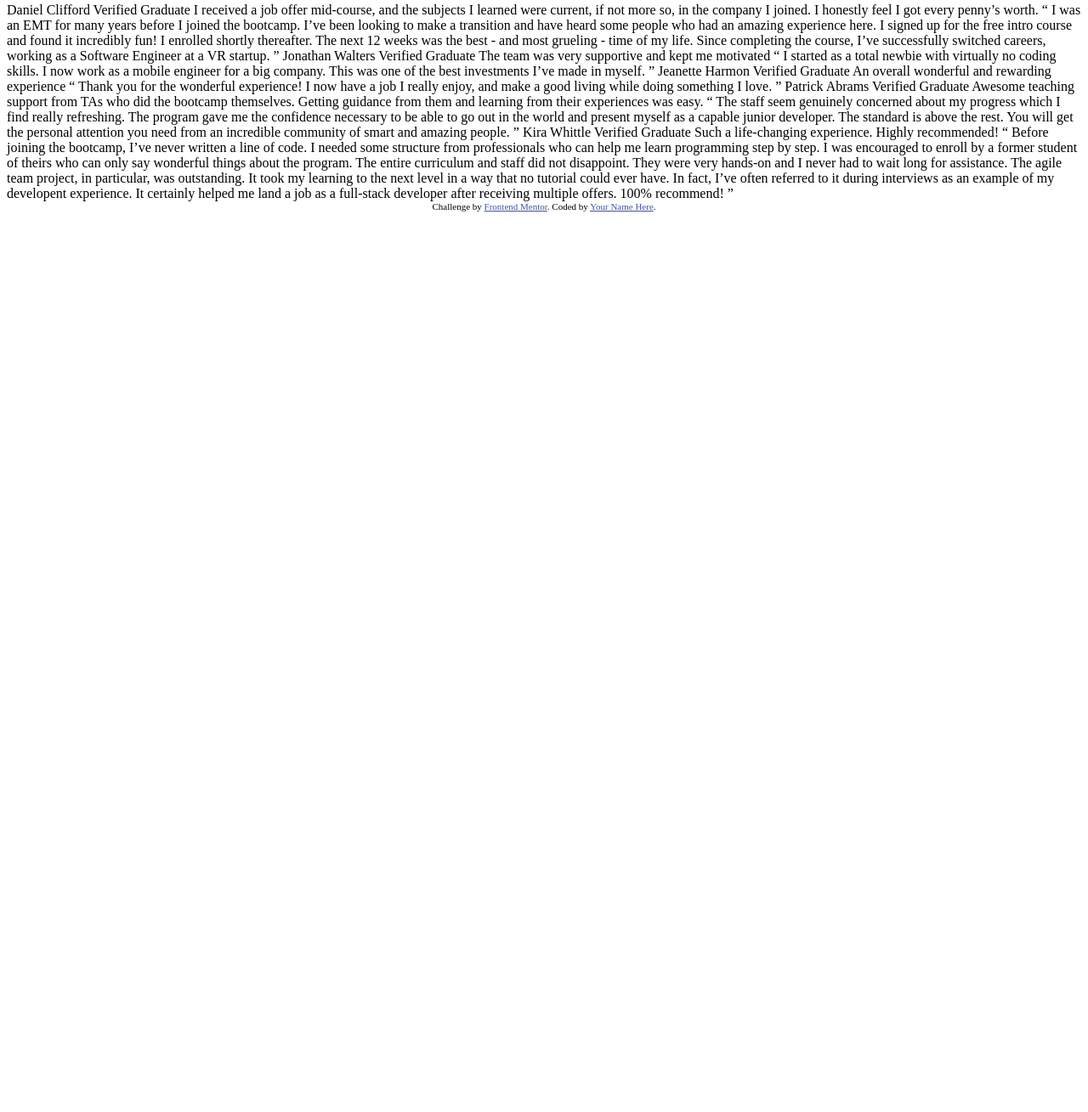
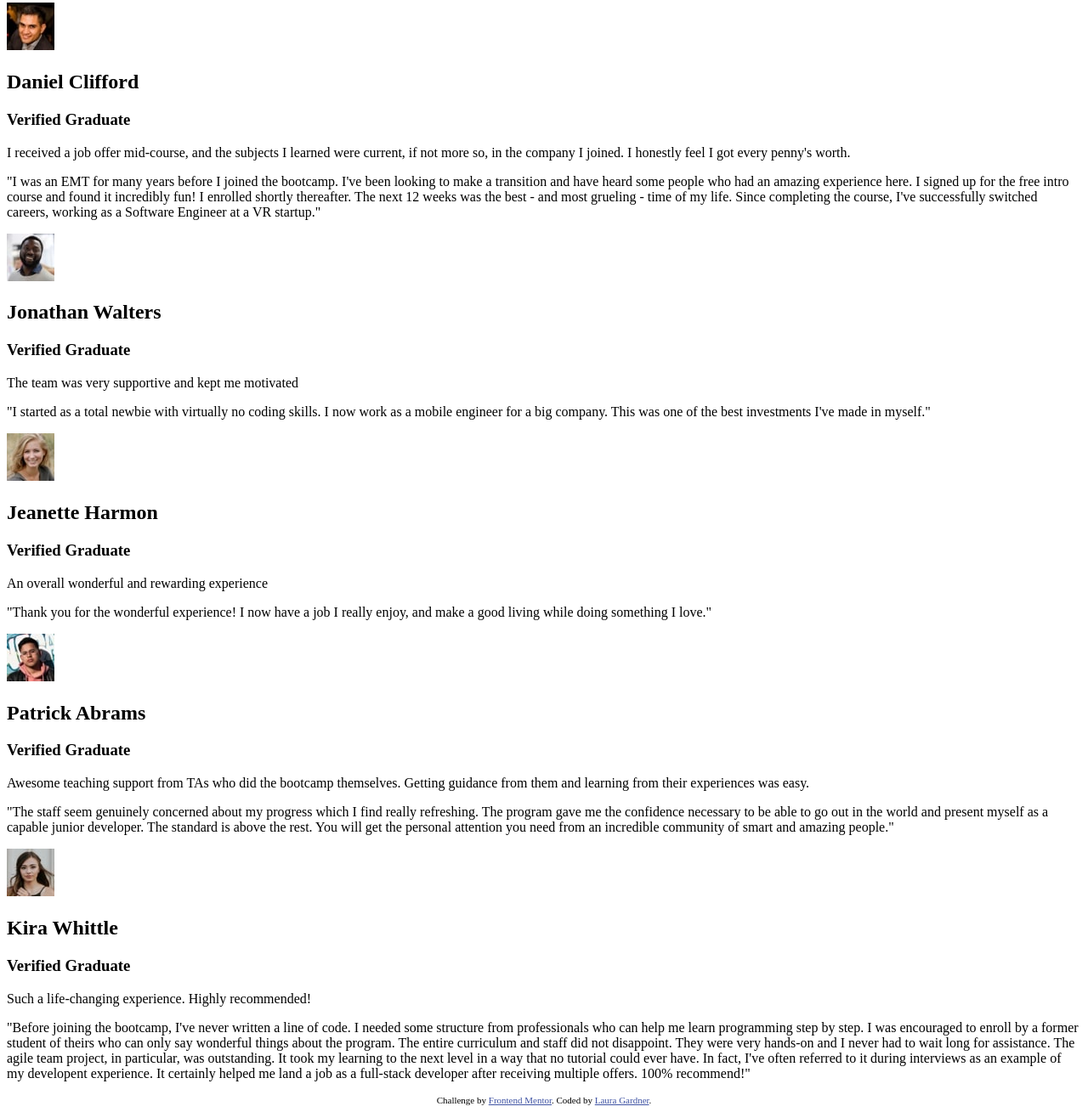
Before and after one commit to laura-gardner/testimonials-grid-section-main, a plain HTML site: page index.html in a window 1280 px wide. Shown: the part 5-1314 px from the top of the page at 85% size. Before the commit the page ends 800 px from the top, so only its background shows below. Drawn offline with Linux system fonts and the light colour scheme.

Commit message:
Completed coding html

```diff
--- a/index.html
+++ b/index.html
@@ -6,7 +6,7 @@
 
   <link rel="icon" type="image/png" sizes="32x32" href="./images/favicon-32x32.png">
 
-  <title>Frontend Mentor | [Challenge Name Here]</title>
+  <title>Frontend Mentor | testimonials grid section main</title>
 
   <!-- Feel free to remove these styles or customise in your own stylesheet 👍 -->
   <style>
@@ -15,62 +15,105 @@
   </style>
 </head>
 <body>
-  Daniel Clifford
-  Verified Graduate
+  <div class="main-area">
 
+
+
+  <article>
+<div class="article-header">
+  <img src="images/image-daniel.jpg" alt="">
+<h2>Daniel Clifford</h2>
+<h3>Verified Graduate</h3>
+</div>
+<p class="highlight">
   I received a job offer mid-course, and the subjects I learned were current, if not more so,
-  in the company I joined. I honestly feel I got every penny’s worth.
-
-  “ I was an EMT for many years before I joined the bootcamp. I’ve been looking to make a
+  in the company I joined. I honestly feel I got every penny&#39s worth.
+</p>
+<p class="main-quote">
+  &#34I was an EMT for many years before I joined the bootcamp. I&#39ve been looking to make a
   transition and have heard some people who had an amazing experience here. I signed up
   for the free intro course and found it incredibly fun! I enrolled shortly thereafter.
   The next 12 weeks was the best - and most grueling - time of my life. Since completing
-  the course, I’ve successfully switched careers, working as a Software Engineer at a VR startup. ”
+  the course, I&#39ve successfully switched careers, working as a Software Engineer at a VR startup.&#34
+</p>
+  </article>
 
-  Jonathan Walters
-  Verified Graduate
+  <article>
+    <div class="article-header">
+      <img src="images/image-jonathan.jpg" alt="">
+    <h2>Jonathan Walters</h2>
+    <h3>Verified Graduate</h3>
+    </div>
+    <p class="highlight">
+      The team was very supportive and kept me motivated
+    </p>
+    <p class="main-quote">
+      &#34I started as a total newbie with virtually no coding skills. I now work as a mobile engineer
+      for a big company. This was one of the best investments I&#39ve made in myself.&#34
+    </p>
+  </article>
 
-  The team was very supportive and kept me motivated
+  <article>
+    <div class="article-header">
+      <img src="images/image-jeanette.jpg" alt="">
+    <h2>Jeanette Harmon</h2>
+    <h3>Verified Graduate</h3>
+    </div>
+    <p class="highlight">
+      An overall wonderful and rewarding experience
+    </p>
+    <p class="main-quote">
+      &#34Thank you for the wonderful experience! I now have a job I really enjoy, and make a good living
+      while doing something I love.&#34
+    </p>
+  </article>
 
-  “ I started as a total newbie with virtually no coding skills. I now work as a mobile engineer
-  for a big company. This was one of the best investments I’ve made in myself. ”
-
-  Jeanette Harmon
-  Verified Graduate
-
-  An overall wonderful and rewarding experience
-
-  “ Thank you for the wonderful experience! I now have a job I really enjoy, and make a good living
-  while doing something I love. ”
-
-  Patrick Abrams
-  Verified Graduate
-
+  <article>
+    <div class="article-header">
+      <img src="images/image-patrick.jpg" alt="">
+    <h2>Patrick Abrams</h2>
+    <h3>Verified Graduate</h3>
+    </div>
+    <p class="highlight">
       Awesome teaching support from TAs who did the bootcamp themselves. Getting guidance from them and
   learning from their experiences was easy.
-
-  “ The staff seem genuinely concerned about my progress which I find really refreshing. The program
+    </p>
+    <p class="main-quote">
+      &#34The staff seem genuinely concerned about my progress which I find really refreshing. The program
       gave me the confidence necessary to be able to go out in the world and present myself as a capable
       junior developer. The standard is above the rest. You will get the personal attention you need from
-  an incredible community of smart and amazing people. ”
+      an incredible community of smart and amazing people.&#34
+    </p>
+  </article>
 
-  Kira Whittle
-  Verified Graduate
-
+  <article>
+    <div class="article-header">
+      <img src="images/image-kira.jpg" alt="">
+    <h2>Kira Whittle</h2>
+    <h3>Verified Graduate</h3>
+    </div>
+    <p class="highlight">
       Such a life-changing experience. Highly recommended!
-
-  “ Before joining the bootcamp, I’ve never written a line of code. I needed some structure from
+    </p>
+    <p class="main-quote">
+      &#34Before joining the bootcamp, I&#39ve never written a line of code. I needed some structure from
       professionals who can help me learn programming step by step. I was encouraged to enroll by a former
       student of theirs who can only say wonderful things about the program. The entire curriculum and staff
       did not disappoint. They were very hands-on and I never had to wait long for assistance. The agile team
       project, in particular, was outstanding. It took my learning to the next level in a way that no tutorial
-  could ever have. In fact, I’ve often referred to it during interviews as an example of my developent
+      could ever have. In fact, I&#39ve often referred to it during interviews as an example of my developent
       experience. It certainly helped me land a job as a full-stack developer after receiving multiple offers.
-  100% recommend! ”
+      100% recommend!&#34
+    </p>
+  </article>
 
+</div> <!-- End of main-area -->
+
+<footer>
   <div class="attribution">
     Challenge by <a href="https://www.frontendmentor.io?ref=challenge" target="_blank">Frontend Mentor</a>.
-    Coded by <a href="#">Your Name Here</a>.
+    Coded by <a href="#">Laura Gardner</a>.
   </div>
+</footer>
 </body>
 </html>
```
Lines whose indentation alone changed are shown as unchanged.
